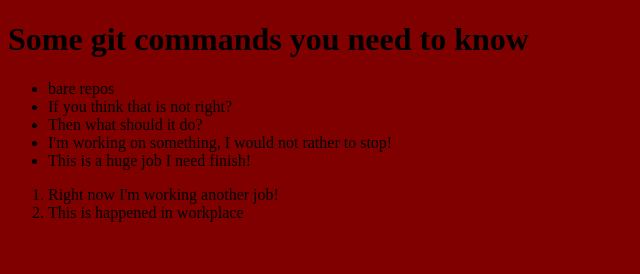
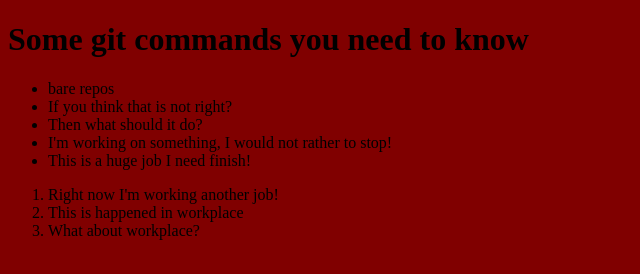
Before and after one commit to KvinLiu/git_learning, a plain HTML site: page index.html in a window 1280 px wide. Shown: the whole page, without its empty margins (0-640 px from the left). Drawn offline with Linux system fonts and the light colour scheme.

Commit message:
change something

```diff
--- a/index.html
+++ b/index.html
@@ -22,6 +22,7 @@
     <ol>
       <li>Right now I'm working another job!</li>
       <li>This is happened in workplace</li>
+      <li>What about workplace?</li>
     </ol>
   </div>
 </body>
```
